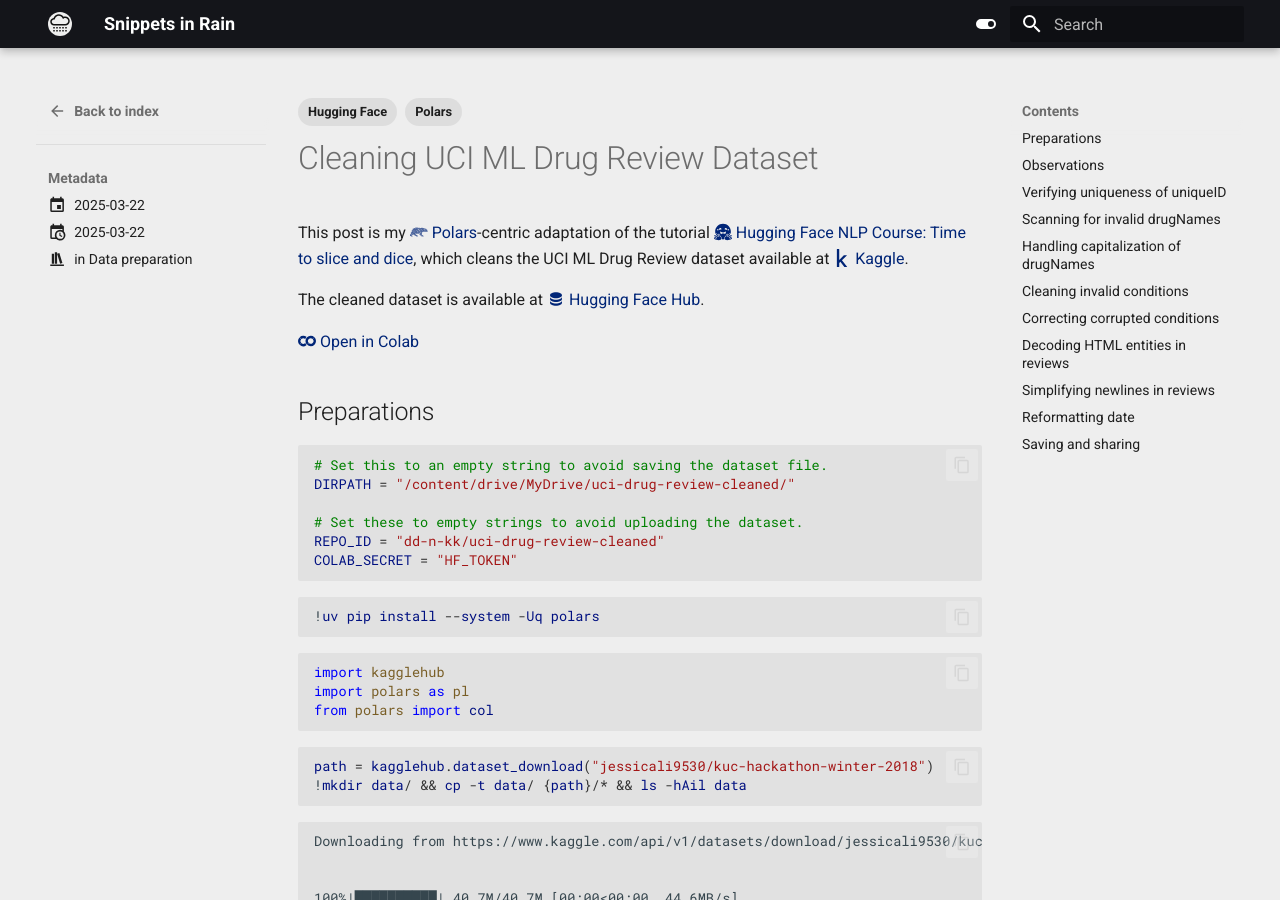
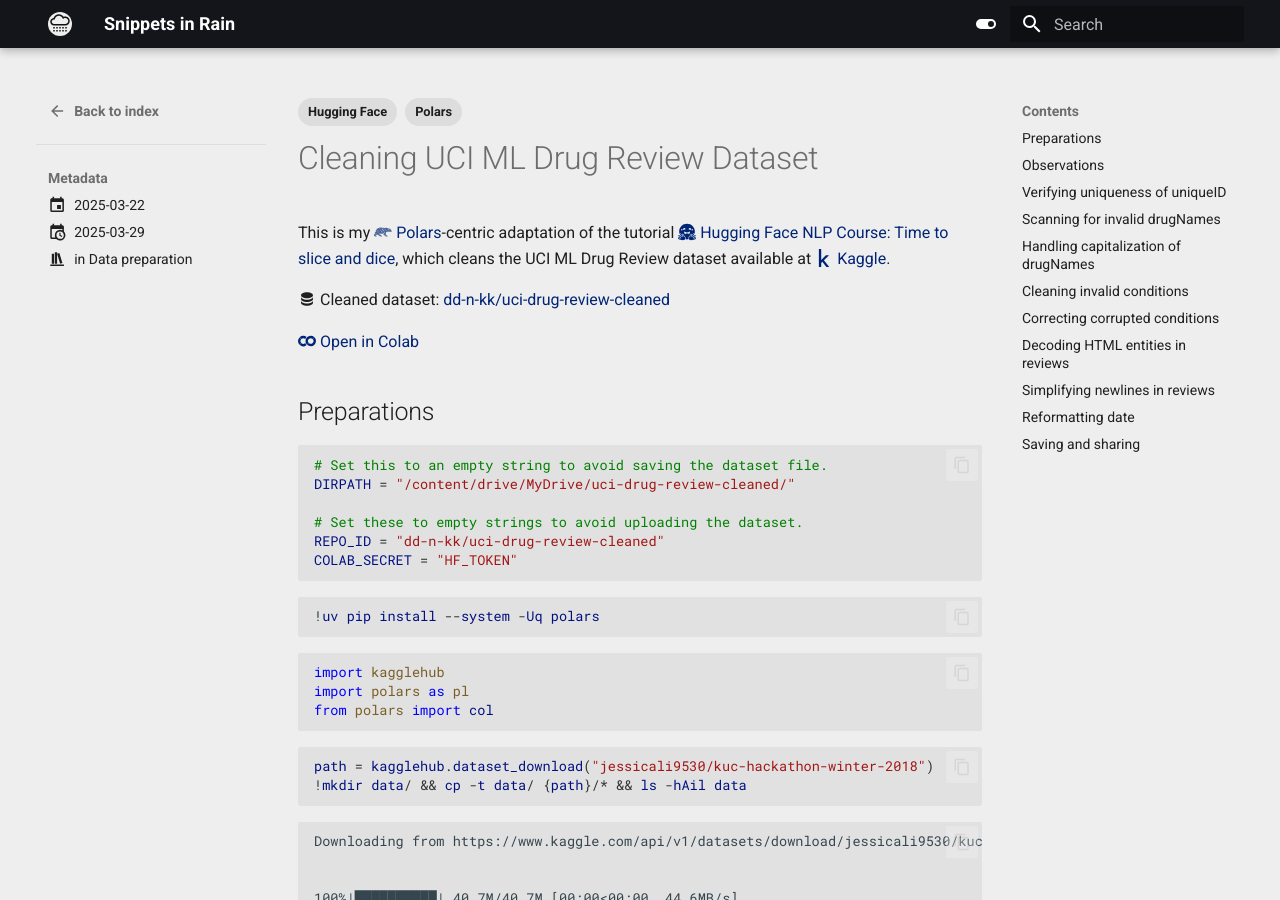
Before and after one commit to dd-n-kk/blog, an MkDocs documentation site: the page built from docs/posts/clean-uci-drug-review-dataset.md, in a window 1280 px wide and 900 px high. Built offline with MkDocs 1.6.1 and Material for MkDocs 9.7.7, drawn with Linux system fonts in a browser that asks for light colours; comment, search, counter and statistics services are not loaded.

Commit message:
feat: Update `clean-uci-drug-review-dataset.md`

```diff
--- a/docs/posts/clean-uci-drug-review-dataset.md
+++ b/docs/posts/clean-uci-drug-review-dataset.md
@@ -1,7 +1,7 @@
 ---
 date:
   created: 2025-03-22
-  updated: 2025-03-22
+  updated: 2025-03-29
 
 categories:
 - Data preparation
@@ -15,12 +15,12 @@ slug: clean-uci-drug-review-dataset
 
 # Cleaning UCI ML Drug Review Dataset
 
-This post is my [:simple-polars: Polars][1]-centric adaptation of the tutorial
+This is my [:simple-polars: Polars][1]-centric adaptation of the tutorial
 [:simple-huggingface: Hugging Face NLP Course: Time to slice and dice][2],
 which cleans the UCI ML Drug Review dataset available at
 [:fontawesome-brands-kaggle: Kaggle][3].
 
-The cleaned dataset is available at [:material-database: Hugging Face Hub][4].
+:material-database: Cleaned dataset: [dd-n-kk/uci-drug-review-cleaned][4]
 
 <a href="https://colab.research.google.com/github/dd-n-kk/notebooks/blob/main/blog/clean-uci-drug-review-dataset.ipynb" target="_parent">
     :simple-googlecolab: Open in Colab
```
